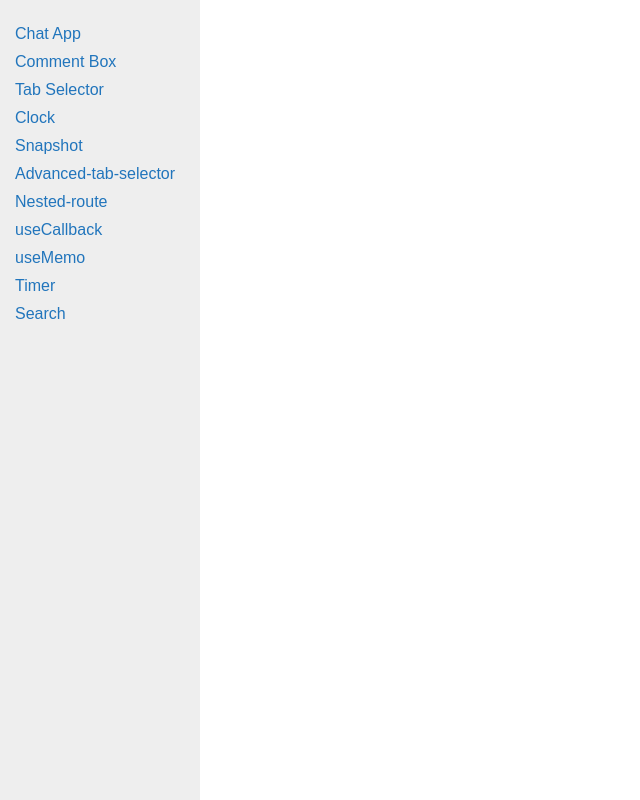
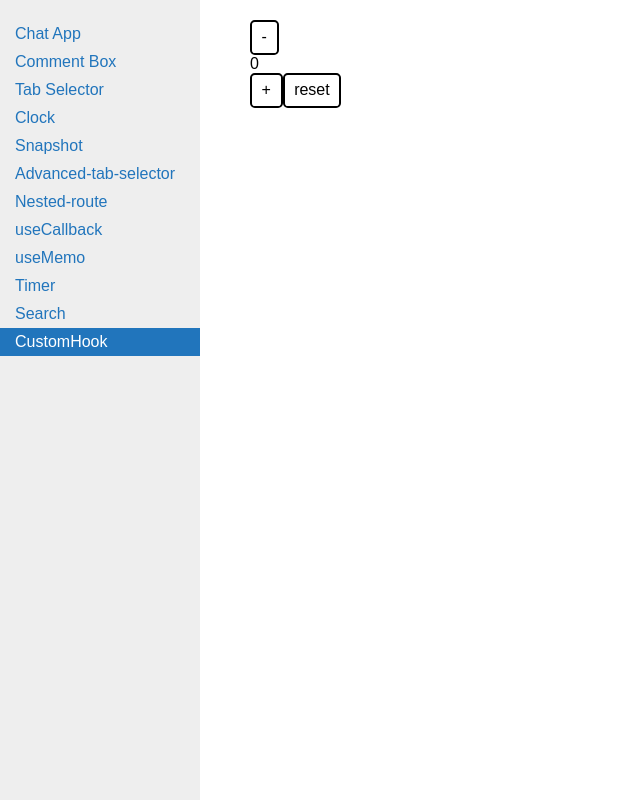
Before and after one commit to SiqiaoLi/small-components, a React (Create React App) app: page /customHook in a window 1280 px wide. Shown: the whole page, without its empty margins (0-640 px from the left). Built offline with nearby package versions, Linux system fonts and the light colour scheme.

Commit message:
add custom hook

```diff
--- a/src/App.js
+++ b/src/App.js
@@ -12,6 +12,7 @@ import Search from "./pages/Search";
 import NestedRoute from "./pages/NestedRoute";
 import UseCallback from "./pages/UseCallback";
 import UseMemo from "./pages/UseMemo";
+import CustomHook from "./pages/CustomHook";
 import React from "react";
 import { BrowserRouter as Router, Switch, Route } from "react-router-dom";
 
@@ -37,6 +38,7 @@ function App() {
           <Route path="/useMemo" component={UseMemo} />
           <Route path="/timer" component={Timer} />
           <Route path="/search" component={Search} />
+          <Route path="/customHook" component={CustomHook} />
         </Switch>
       </div>
     </Router>
--- a/src/components/SideNav.js
+++ b/src/components/SideNav.js
@@ -60,6 +60,11 @@ const SideNav = () => {
           Search
         </li>
       </Link>
+      <Link to="/customHook">
+        <li className={`${pathname === "/customHook" ? "is-active" : ""}`}>
+          CustomHook
+        </li>
+      </Link>
     </ul>
   );
 };
--- /dev/null
+++ b/src/pages/CustomHook.js
@@ -0,0 +1,31 @@
+import React, { useState, useCallback } from "react";
+
+const CustomHook = () => {
+  // 调用自定义 Hook
+  const { count, increment, decrement, reset } = useCounter();
+  return (
+    // 渲染 UI
+    <div>
+      <button onClick={decrement}> - </button>
+      <p>{count}</p>
+      <button onClick={increment}> + </button>
+      <button onClick={reset}> reset </button>
+    </div>
+  );
+};
+
+export default CustomHook;
+
+function useCounter() {
+  // 定义 count 这个 state 用于保存当前数值
+  const [count, setCount] = useState(0);
+  // 实现加 1 的操作
+  const increment = useCallback(() => setCount(count + 1), [count]);
+  // 实现减 1 的操作
+  const decrement = useCallback(() => setCount(count - 1), [count]);
+  // 重置计数器
+  const reset = useCallback(() => setCount(0), []);
+
+  // 将业务逻辑的操作 export 出去供调用者使用
+  return { count, increment, decrement, reset };
+}
```
